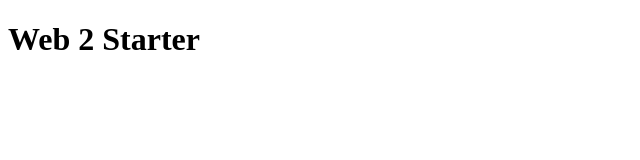
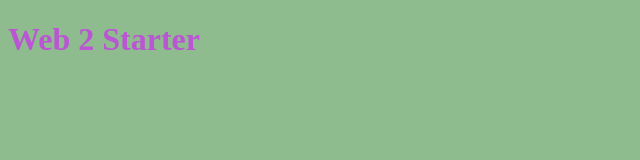
Before and after one commit to ascarborough/web-2-starter, a plain HTML site: page index.html in a window 1280 px wide. Shown: the whole page, without its empty margins (0-640 px from the left). Drawn offline with Linux system fonts and the light colour scheme.

Commit message:
Connected Stylesheet
woohoo

```diff
--- /dev/null
+++ b/css/styles.css
@@ -0,0 +1,9 @@
+/* Styling */
+
+body {
+    background: darkseagreen;
+}
+
+h1 {
+    color: mediumorchid;
+}
--- a/index.html
+++ b/index.html
@@ -5,6 +5,8 @@
     <meta name="viewport" content="width=device-width, initial-scale=1">
 
     <title>Web 2 Starter</title>
+
+    <link rel="stylesheet" href="css/styles.css">
 </head>
 <body>
 
```
Also changed, not shown: 2 other files.
